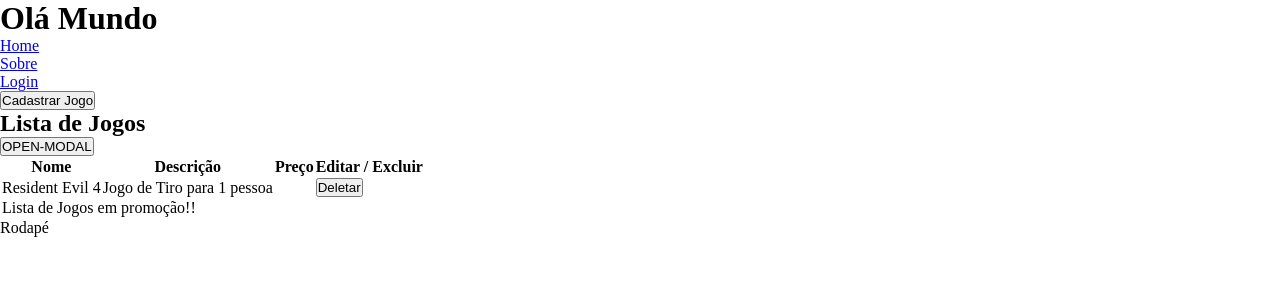
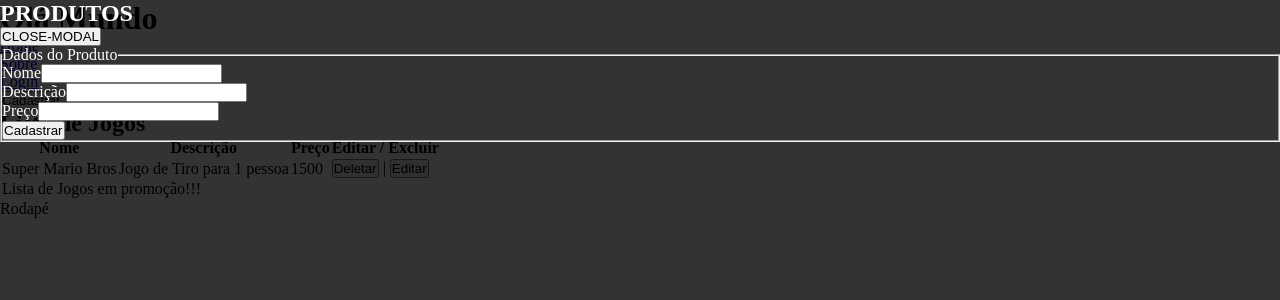
Before and after one commit to G3n4r00/front-app-react, a React (Vite) app: page /produtos in a window 1280 px wide. Both pictures are taken after a click on the button "Cadastrar Jogo". Shown: the top 300 px of the page. Built offline with nearby package versions, Linux system fonts and the light colour scheme; no server answers; data requests are answered from the project's data file.

Commit message:
funcionalidades de inserir e tirar

```diff
--- a/dados.json
+++ b/dados.json
@@ -2,8 +2,8 @@
   "produtos": [
     {
       "id": 1,
-      "nome": "Resident Evil 4",
-      "proco": 150,
+      "nome": "Super Mario Bros",
+      "preco": "1500",
       "desc": "Jogo de Tiro para 1 pessoa"
     }
   ]
--- a/src/components/ModalActions.jsx
+++ b/src/components/ModalActions.jsx
@@ -1,41 +1,108 @@
+import { useEffect, useState } from "react";
 import styles from "../css/ModalActions.module.css";
 
-export default function ModalActions(props){
+export default function ModalActions(props) {
+  const id = props.id;
 
-    if(props.open){
-        return(
+  //Tomada de decisão para saber se vai cadastrarr ou editar
+  //editamos quando recebemos alguem para alterar, quando recebemos o id de alguem
+  //Se nao temos id estamos cadastrahndo alguem novo
+  let metodo = id ? "PUT" : "POST";
+
+
+
+  const [produto, setProduto] = useState({
+    id: props.id,
+    nome: "",
+    desc: "",
+    preco: "",
+  });
+
+  useEffect(() => {
+    fetch(`http://localhost:5000/produtos/${id}`,{
+      method: "GET",
+      headers: {
+        "Content-Type": "application/json"
+      }
+    })
+      .then((response) => response.json())
+      .then((response) => setProduto(response)) //
+      .catch((error) => console.log(error));
+  }, [id]);
+
+  const handleChange = (e) => {
+    //Destructuring
+    const { name, value } = e.target;
+
+    //Inserindo os dados no useState produto.
+    setProduto({ ...produto, [name]: value });
+  };
+
+  const handleSubmit = (e) => {
+    e.preventDefault();
+
+    //Realizando o Editar/UPDATE e ou o Inserir de fato para a API
+    fetch(`http://localhost:5000/produtos/${id ? id: ""}`, {
+        method: metodo,
+        headers: {
+        "Content-Type": "application/json",
+      },
+        body: JSON.stringify(produto)
+      })
+      .then((response) => console.log(response.status))
+      .catch((error) => console.log(error));
+
+    props.setOpen(false);
+
+  };
+
+  if (props.open) {
+    return (
       <div className={styles.container}>
         <h1>PRODUTOS</h1>
-                <button onClick={()=> props.setOpen(false)}>CLOSE-MODAL</button>
+        <button onClick={() => props.setOpen(false)}>CLOSE-MODAL</button>
 
         <div>
-                    <form>
+          <form onSubmit={handleSubmit}>
             <fieldset>
               <legend>Dados do Produto</legend>
               <div>
                 <label htmlFor="idNome">Nome</label>
-                                <input type="text" name="nome" id="idNome"/>
-
+                <input
+                  type="text"
+                  name="nome"
+                  id="idNome"
+                  value={produto.nome}
+                  onChange={handleChange}
+                />
+              </div>
+              <div>
                 <label htmlFor="idDesc">Descrição</label>
-                                <input type="text" name="desc" id="iddesc"/>
-
+                <input
+                  type="text"
+                  name="desc"
+                  id="idDesc"
+                  value={produto.desc}
+                  onChange={handleChange}
+                />
+              </div>
+              <div>
                 <label htmlFor="idPreco">Preço</label>
-                                <input type="number" name="preco" id="idpreco"/>
+                <input
+                  type="number"
+                  name="preco"
+                  id="idPreco"
+                  value={produto.preco}
+                  onChange={handleChange}
+                />
               </div>
-
               <div>
-                                <button>EDITAR</button>
+                <button>{id ? "EDITAR" : "Cadastrar"}</button>
               </div>
-
             </fieldset>
           </form>
         </div>
-
-
-
-
-
       </div>
-        )
+    );
   }
 }
--- a/src/routes/Produtos.jsx
+++ b/src/routes/Produtos.jsx
@@ -5,6 +5,9 @@ export default function Produtos(){
 
     //Sera um array de produtos o backend que vai dar o formato a esse array
     const [produtosApi, setProdutosApi] = useState([])
+    const [open, setOpen] = useState(false);
+    const [prodID, setProdID] = useState(0);
+
 
     //quero que ele faça uma requisição http
     useEffect(
@@ -17,7 +20,7 @@ export default function Produtos(){
             //vem via requisição http via navegador e precisamos usar json
 
             //requisição para o endereço da nossa api que criamos la no json server
-        }, []
+        },[open]
     )
 
     const handleDelete = (id)=>{
@@ -26,19 +29,20 @@ export default function Produtos(){
         .catch((error)=> console.log(error))
     }
 
-    //usar o nome do useState o mesmo do props
-    const [open, setOpen] = useState(false);
 
-
+    const handleEdit = (id)=>{
+        setProdID(id);
+        setOpen(true);
+    }
 
     return(
         <section>
-            <button>Cadastrar Jogo</button>
+            <button onClick={()=> setOpen(true)}>Cadastrar Jogo</button>
             <h1>Lista de Jogos</h1>
 
-            { open ? <ModalActions open={open} setOpen={setOpen}/> : ""}
+            {open ? <ModalActions open={open} id={prodID} setOpen={setOpen} /> : ""}
 
-            <button onClick={()=>setOpen(true)}>OPEN-MODAL</button>
+
 
             <table>
                 <thead>
@@ -56,18 +60,18 @@ export default function Produtos(){
                         <td>{prod.desc}</td>
                         <td>{prod.preco}</td>
                         <td>
-                            <button onClick={handleDelete.bind(this, prod.id)} >Deletar</button>
+                            <button onClick={handleDelete.bind(this, prod.id)}  >Deletar</button> |   <button onClick={()=>handleEdit(prod.id)}>Editar</button>
                         </td>
                     </tr>
-                ))}
+                ))
+                }
                 </tbody>
                 <tfoot>
                     <tr>
-                        <td colSpan="4">Lista de Jogos em promoção!!</td>
+                        <td colSpan="4">Lista de Jogos em promoção!!!</td>
                     </tr>
                 </tfoot>
             </table>
-
         </section>
     )
 }
```
Lines whose indentation alone changed are shown as unchanged.
